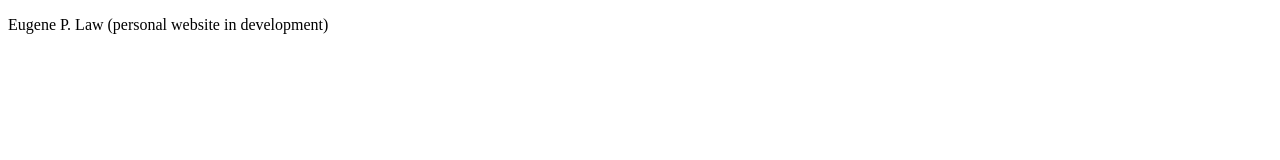
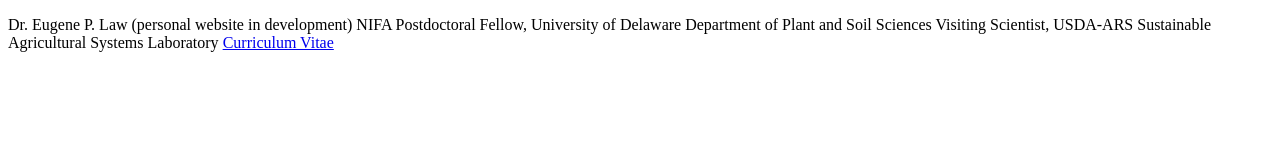
Before and after one commit to eplaw/eplaw.github.io, a plain HTML site: page index.html in a window 1280 px wide. Drawn offline with Linux system fonts and the light colour scheme.

Commit message:
Update index.html

```diff
--- a/index.html
+++ b/index.html
@@ -1,6 +1,10 @@
 <!DOCTYPE html>
 <html>
 <body>
-<p> Eugene P. Law (personal website in development) </p>
+<p> Dr. Eugene P. Law (personal website in development)
+NIFA Postdoctoral Fellow, University of Delaware Department of Plant and Soil Sciences
+Visiting Scientist, USDA-ARS Sustainable Agricultural Systems Laboratory
+
+<a href="https://docs.google.com/document/d/1ePKls3kfk-4_CM3sT2YxONlmCAZ7VX2H4aTn20F2rrU/edit?usp=sharing">Curriculum Vitae</a></p>
 </body>
 </html>
```
